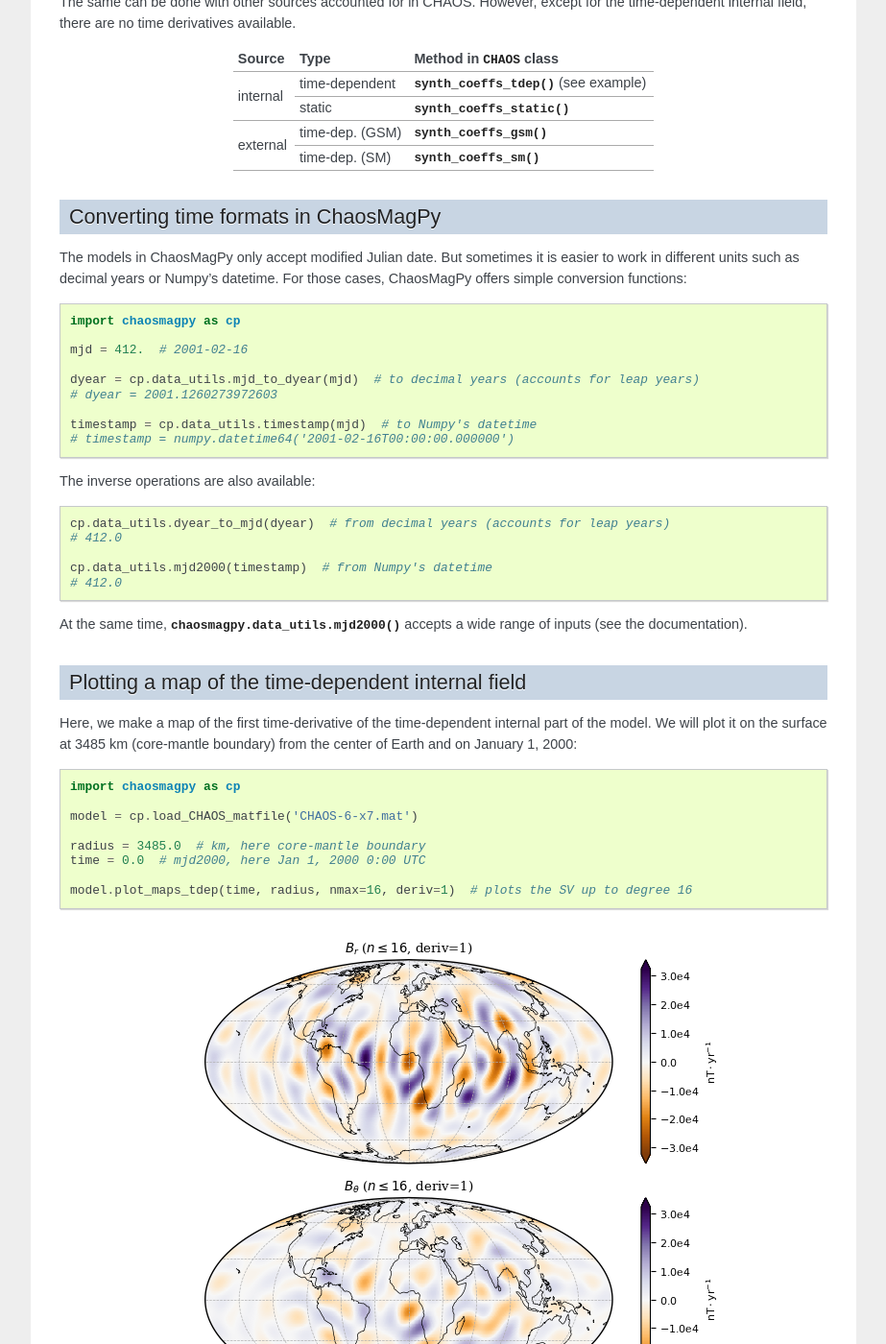
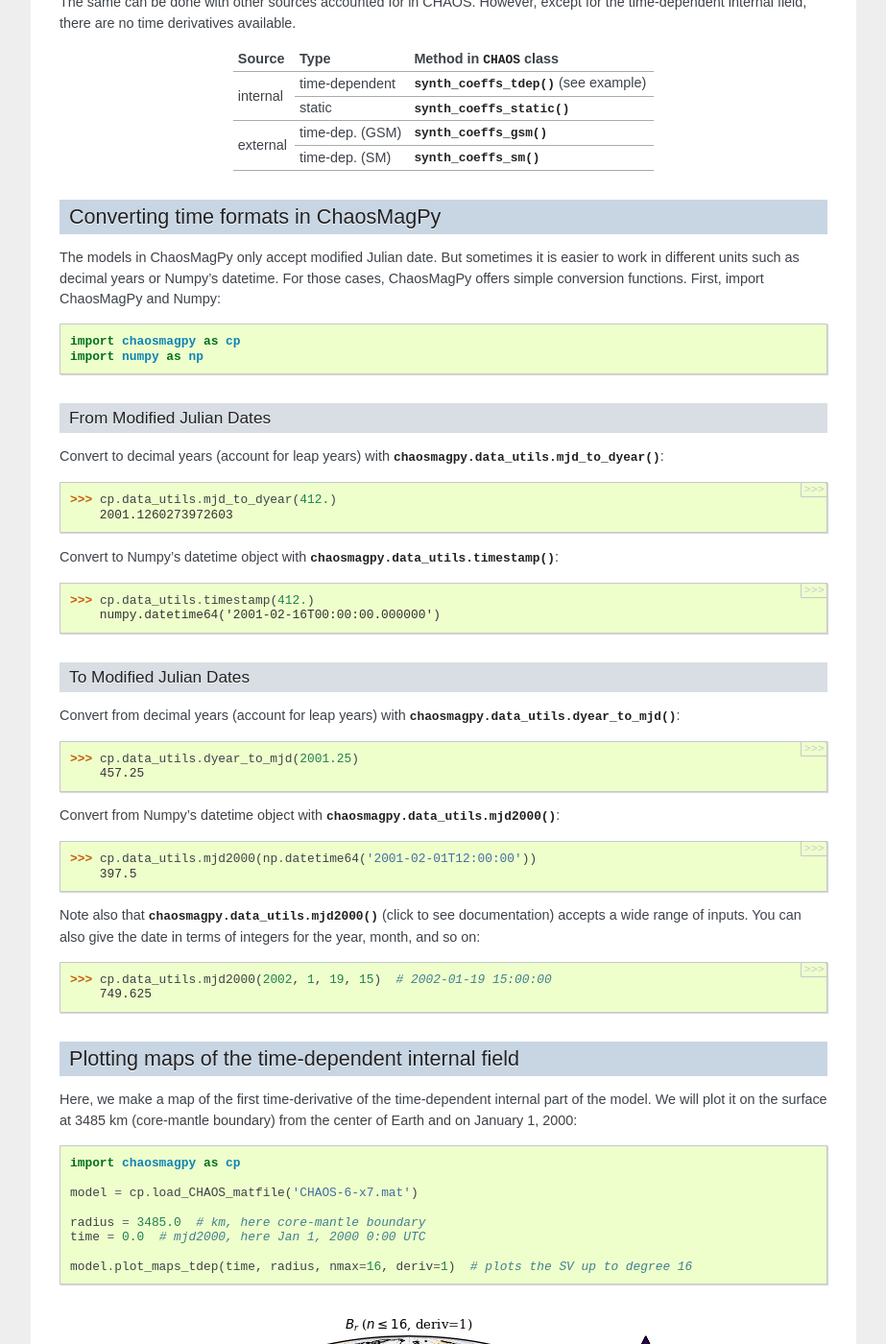
Before and after one commit to ancklo/ChaosMagPy, a Sphinx documentation site: the page built from docs/source/usage.rst, in a window 1280 px wide and 1400 px high, scrolled down 1471 px. Shown: the whole window at 96% size, without its empty margins (198-1121 px from the left). Built offline with Sphinx 7.4.7, drawn with Linux system fonts in a browser that asks for light colours; pages that are not in the unit, such as notebooks, are missing from menus; some of the changed text lies outside the part shown.

Commit message:
Improved time conversion paragraph in the usage section. Improvement of basicConfig documentation.

```diff
--- a/CHANGELOG.rst
+++ b/CHANGELOG.rst
@@ -3,12 +3,13 @@ Changelog
 
 Version 0.11-dev
 ----------------
-| **Date:** August 25, 2022
+| **Date:** September 06, 2022
 | **Release:** v0.11-dev
 | **Version of CHAOS:** CHAOS-7.11 (0711)
 
 Features
 ^^^^^^^^
+* Improved time conversion paragraph in the usage section.
 * Added option to :func:`chaosmagpy.coordinate_utils.sh_analysis` to increase
   the grid size for the numerical integration.
 * Made time conversion functions (:func:`chaosmagpy.data_utils.mjd2000`,
--- a/docs/source/usage.rst
+++ b/docs/source/usage.rst
@@ -59,10 +59,10 @@ The same computation can be done with other sources described by the model:
 |          | time-dep. (SM)  | :meth:`~.CHAOS.synth_values_sm`                   |
 +----------+-----------------+---------------------------------------------------+
 
-Computing a time series of Gauss coefficients
----------------------------------------------
+Computing timeseries of Gauss coefficients
+------------------------------------------
 
-ChaosMagPy can also be used to synthesize a time series of the spherical
+ChaosMagPy can also be used to synthesize a timeseries of the spherical
 harmonic coefficients. For example, in the case of the time-dependent
 internal field:
 
@@ -115,35 +115,52 @@ Converting time formats in ChaosMagPy
 The models in ChaosMagPy only accept modified Julian date. But
 sometimes it is easier to work in different units such as decimal years or
 Numpy's datetime. For those cases, ChaosMagPy offers simple conversion
-functions:
+functions. First, import ChaosMagPy and Numpy:
 
 .. code-block:: python
 
    import chaosmagpy as cp
+   import numpy as np
 
-   mjd = 412.  # 2001-02-16
+From Modified Julian Dates
+^^^^^^^^^^^^^^^^^^^^^^^^^^
 
-   dyear = cp.data_utils.mjd_to_dyear(mjd)  # to decimal years (accounts for leap years)
-   # dyear = 2001.1260273972603
+Convert to decimal years (account for leap years) with
+:func:`chaosmagpy.data_utils.mjd_to_dyear`:
 
-   timestamp = cp.data_utils.timestamp(mjd)  # to Numpy's datetime
-   # timestamp = numpy.datetime64('2001-02-16T00:00:00.000000')
+>>> cp.data_utils.mjd_to_dyear(412.)
+    2001.1260273972603
 
-The inverse operations are also available:
+Convert to Numpy's datetime object with
+:func:`chaosmagpy.data_utils.timestamp`:
 
-.. code-block:: python
+>>> cp.data_utils.timestamp(412.)
+    numpy.datetime64('2001-02-16T00:00:00.000000')
 
-   cp.data_utils.dyear_to_mjd(dyear)  # from decimal years (accounts for leap years)
-   # 412.0
+To Modified Julian Dates
+^^^^^^^^^^^^^^^^^^^^^^^^
 
-   cp.data_utils.mjd2000(timestamp)  # from Numpy's datetime
-   # 412.0
+Convert from decimal years (account for leap years) with
+:func:`chaosmagpy.data_utils.dyear_to_mjd`:
 
-At the same time, :func:`chaosmagpy.data_utils.mjd2000` accepts a wide range of
-inputs (see the documentation).
+>>> cp.data_utils.dyear_to_mjd(2001.25)
+    457.25
 
-Plotting a map of the time-dependent internal field
----------------------------------------------------
+Convert from Numpy's datetime object with
+:func:`chaosmagpy.data_utils.mjd2000`:
+
+>>> cp.data_utils.mjd2000(np.datetime64('2001-02-01T12:00:00'))
+    397.5
+
+Note also that :func:`chaosmagpy.data_utils.mjd2000` (click to see
+documentation) accepts a wide range of inputs. You can also give the date in
+terms of integers for the year, month, and so on:
+
+>>> cp.data_utils.mjd2000(2002, 1, 19, 15)  # 2002-01-19 15:00:00
+    749.625
+
+Plotting maps of the time-dependent internal field
+--------------------------------------------------
 
 Here, we make a map of the first time-derivative of the time-dependent internal
 part of the model. We will plot it on the surface at 3485 km (core-mantle
@@ -173,8 +190,8 @@ field in shc-format to a file:
 
    model.save_shcfile('CHAOS-6-x7_tdep.shc', model='tdep')
 
-Plotting a map of the static internal field
--------------------------------------------
+Plotting maps of the static internal field
+------------------------------------------
 
 Similarly, the static internal (i.e. small-scale crustal) part of the model can
 be plotted on a map:
```
Also changed, not shown: 1 other file.
